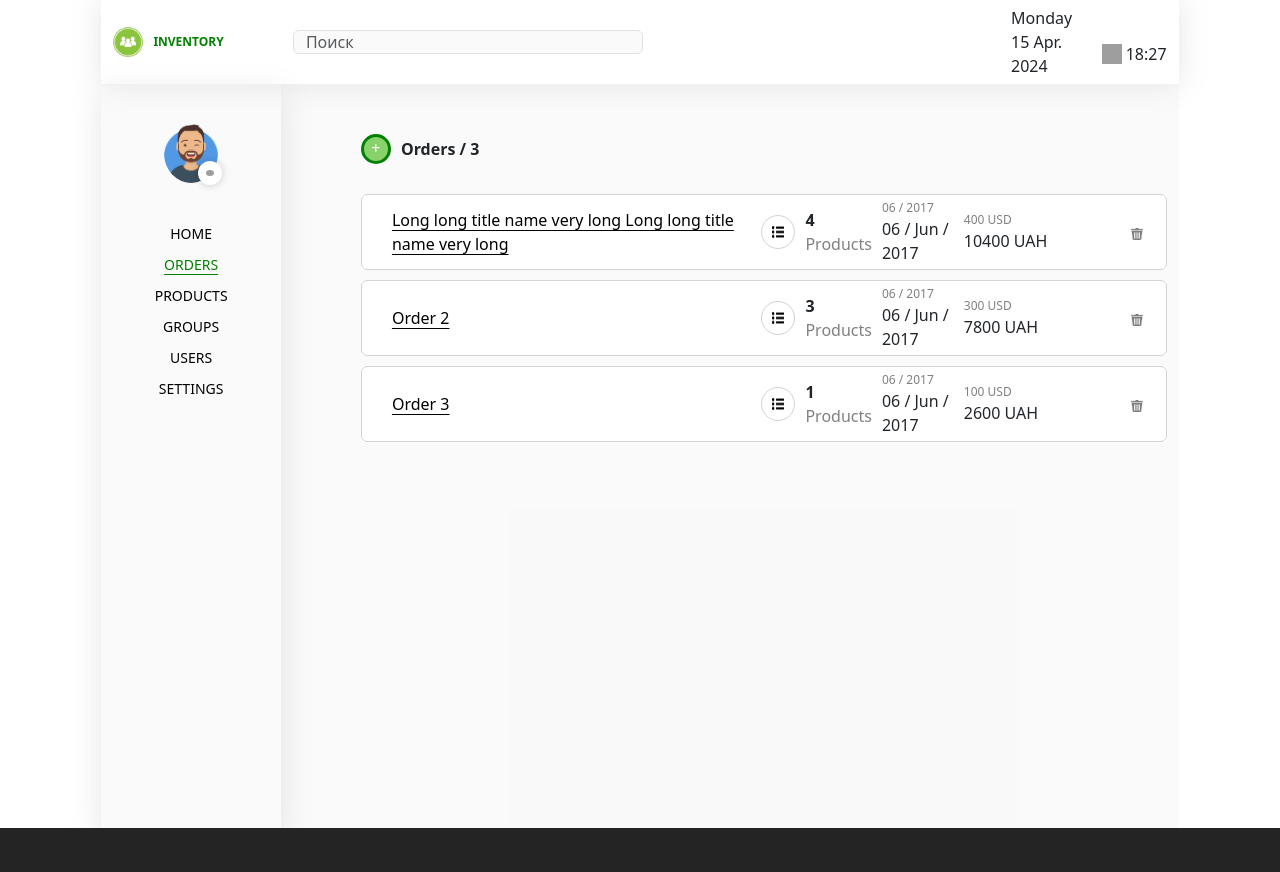
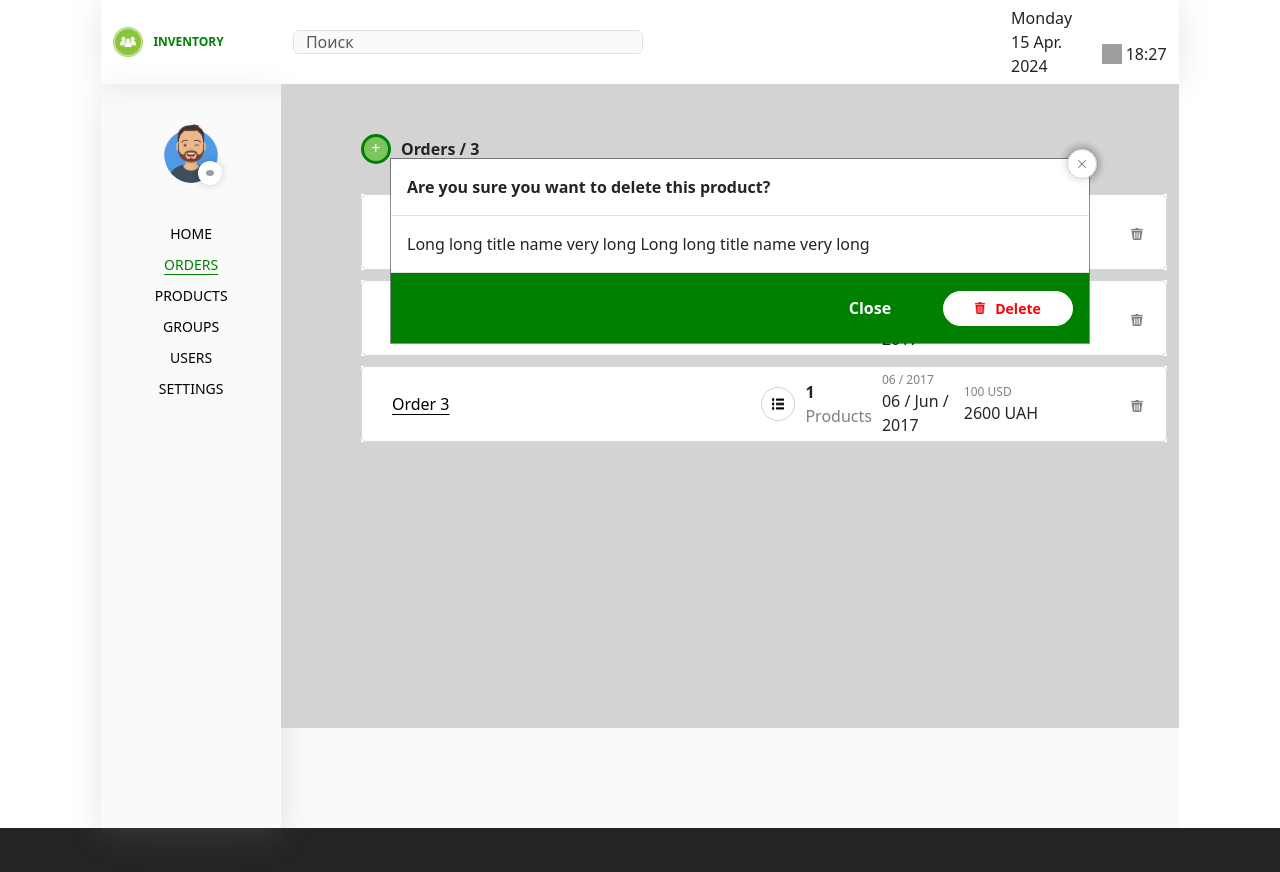
Before and after one commit to Lobovem/DzenCode, a React (Vite) app: page /orders in a window 1280 px wide. Both pictures are taken after a click on the button 1136 px from the left and 232 px from the top of the page. Shown: the top 872 px of the page. Before the commit the page ends 828 px from the top, so only its background shows below. Built offline with nearby package versions, Linux system fonts and the light colour scheme; no server answers; data requests are answered from the project's data file; grey boxes are pictures that could not be loaded.

Commit message:
refactor(Order): add delete with popUp to order

```diff
--- a/src/components/Order/Order.tsx
+++ b/src/components/Order/Order.tsx
@@ -5,7 +5,6 @@ import { BtnTrush } from '../BtnTrush/BtnTrush';
 import { Link, useParams } from 'react-router-dom';
 import { RootState } from '../../store/store';
 import { useSelector } from 'react-redux';
-import { deleteOrder } from '../../store/api';
 import {
   formatDateWithSlashNameMonthFull,
   formatDateWithSlashSmall,
@@ -15,6 +14,8 @@ import './Order.scss';
 
 import { useAppDispatch } from '../../store/appDispatch';
 import { IOrder } from '../../types/types';
+import { PopUp } from '../PopUp/PopUp';
+import { addDeleteOrder, handleDelete } from '../../store/slices';
 
 type ParamsType = {
   id: string;
@@ -24,18 +25,21 @@ interface IOrderProps {
   order: IOrder;
 }
 
-//TODO make popUp delete to order
 export const Order: FC<IOrderProps> = ({ order }) => {
   const { id } = useParams<ParamsType>();
   const dispatch = useAppDispatch();
+  const isDelete = useSelector((state: RootState) => state.dzenCode.isDelete);
+  const delOrder = useSelector((state: RootState) => state.dzenCode.deleteOrder);
 
   const handleDeleteOrder = (): void => {
-    dispatch(deleteOrder(order.id));
+    dispatch(addDeleteOrder(order));
+    dispatch(handleDelete());
   };
 
   const isDetailOrder = useSelector((state: RootState) => state.dzenCode.isDetailOrder);
 
   return (
+    <>
       <div className="order animation">
         <div className="order__wrap">
           {!isDetailOrder && (
@@ -89,5 +93,8 @@ export const Order: FC<IOrderProps> = ({ order }) => {
           )}
         </div>
       </div>
+
+      {isDelete && <PopUp deleteItem={delOrder} />}
+    </>
   );
 };
--- a/src/components/PopUp/PopUp.tsx
+++ b/src/components/PopUp/PopUp.tsx
@@ -43,7 +43,7 @@ export const PopUp: FC<IItemProps> = ({ deleteItem }) => {
   const handleDeleteItem = (): void => {
     if (isIProduct(deleteItem)) {
       dispatch(deleteProduct(deleteItem.id));
-      dispatch(fetchDetailOrder());
+      // dispatch(fetchDetailOrder());
       dispatch(fetchProductList());
     } else {
       dispatch(deleteOrder(deleteItem.id));
@@ -53,7 +53,7 @@ export const PopUp: FC<IItemProps> = ({ deleteItem }) => {
   };
 
   return (
-    <div className="modal show animation">
+    <div className="modal show">
       <Modal.Dialog className="popUp">
         <BtnClose onClick={handleOpenPopUp} />
 
@@ -64,6 +64,7 @@ export const PopUp: FC<IItemProps> = ({ deleteItem }) => {
         </Modal.Header>
 
         <Modal.Body className="popUp__body">
+          {deleteItem?.order ? (
             <div className="popUp__product product">
               <div
                 className={
@@ -79,6 +80,9 @@ export const PopUp: FC<IItemProps> = ({ deleteItem }) => {
                 <p className="product__titleDesc">{deleteItem?.serialNumber}</p>
               </div>
             </div>
+          ) : (
+            <p>{deleteItem.title}</p>
+          )}
         </Modal.Body>
 
         <Modal.Footer className="popUp__footer">
--- a/src/store/slices.ts
+++ b/src/store/slices.ts
@@ -118,9 +118,9 @@ export const dzenCodeSlice = createSlice({
           state.error = action.error.message ?? 'Failed to fetch product list';
         }),
 
-      builder.addCase(deleteProduct.fulfilled, (state) => {
+      builder.addCase(deleteProduct.fulfilled, (state, action) => {
         // state.productList = state.productList.filter(product => product.id !== action.payload.id)//TODO Will be better use filter or new fetch
-        // state.detailOrder = state.detailOrder.filter(product => product.id !== action.payload.id)
+        state.detailOrder = state.detailOrder.filter(product => product.id !== action.payload.id)
         state.deleteProduct = initProduct
       })
 
```
Lines whose indentation alone changed are shown as unchanged.
